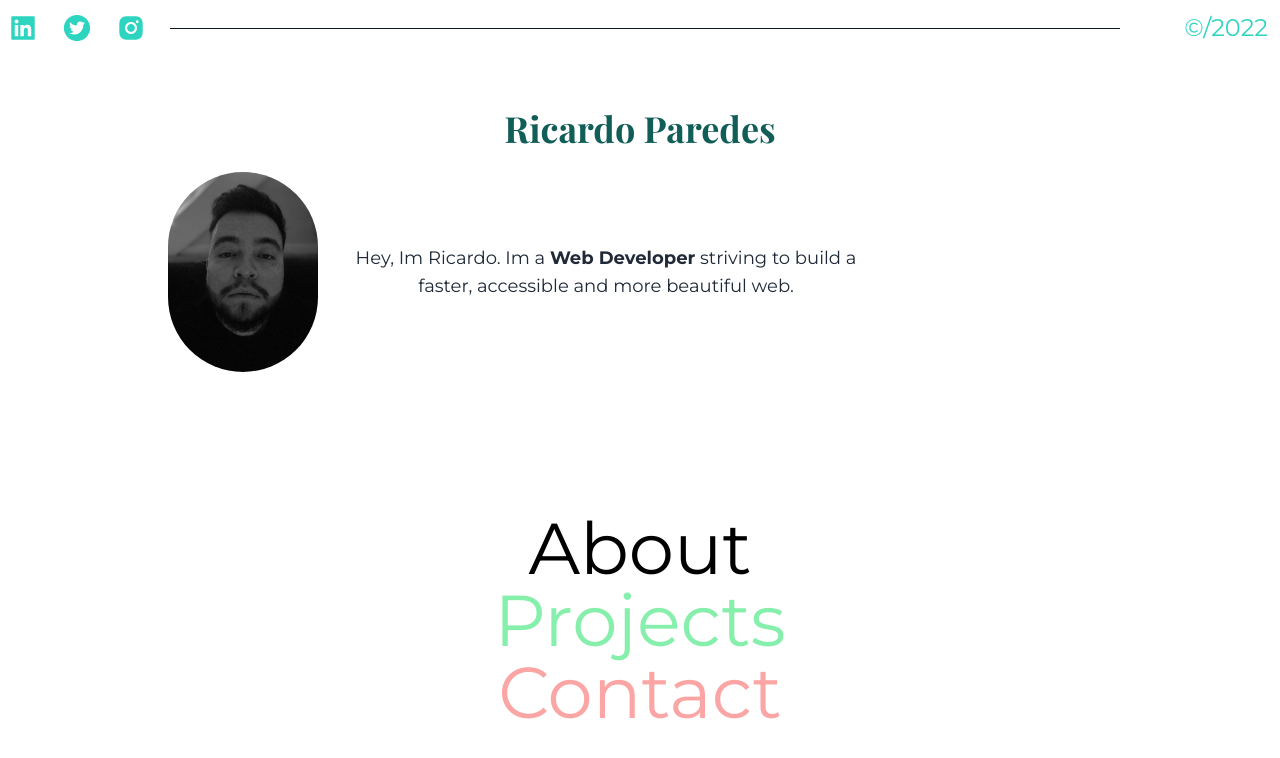
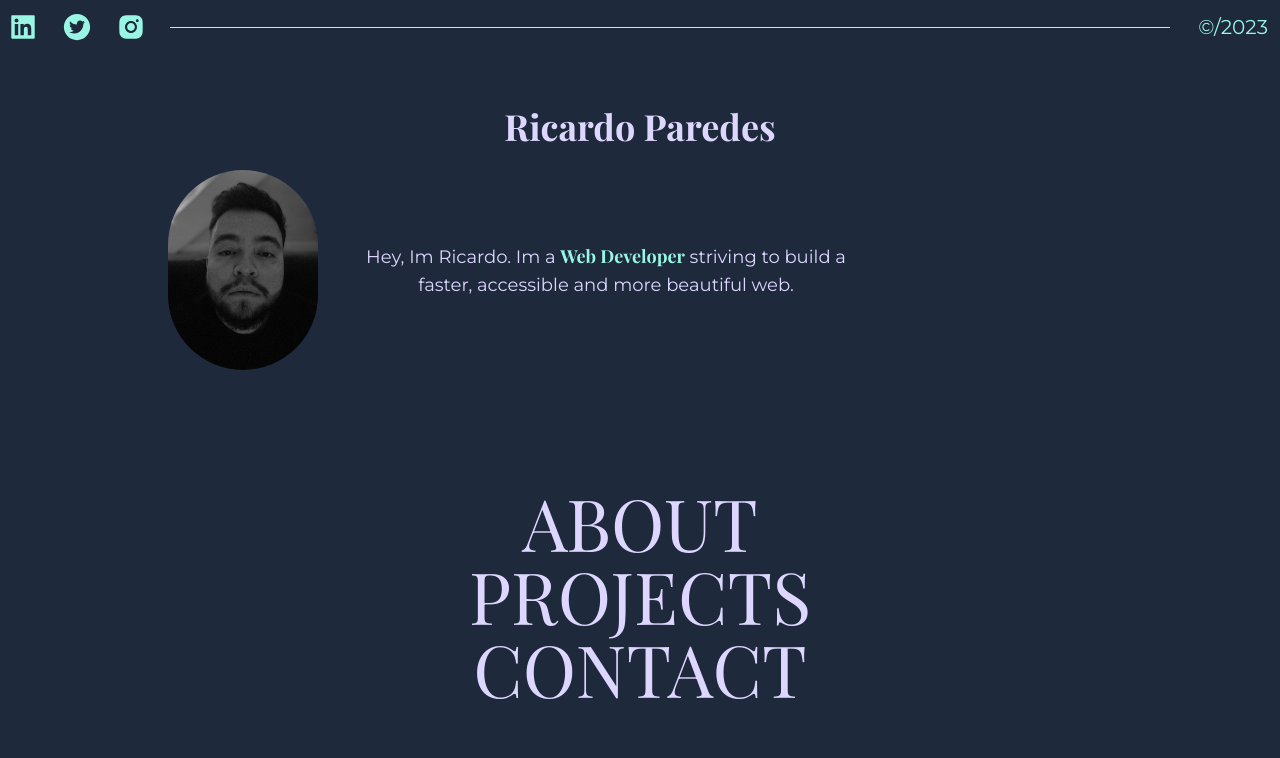
Before and after one commit to Rickypg711/port, a Next.js app: page / in a window 1280 px wide. Shown: the top 758 px of the page. Built offline with nearby package versions, Linux system fonts and the light colour scheme.

Commit message:
almost there

```diff
--- a/src/app/Components/Navbar.tsx
+++ b/src/app/Components/Navbar.tsx
@@ -13,7 +13,7 @@ export default function Navbar() {
          <div className="ml-2 mr-6">
            <Link
              href="https://www.linkedin.com/in/ricardo-paredes-a2993a205/"
-             className="text-teal-400 text-3xl"
+             className="text-teal-200 text-3xl hover:text-violet-200 transition-all"
              target="_blank"
            >
              <AiFillLinkedin />
@@ -23,7 +23,7 @@ export default function Navbar() {
      <div className="mr-6">
         <Link
              href="https://twitter.com/Rickypg711"
-             className="nav-left-link text-teal-400 text-3xl"
+             className="nav-left-link text-teal-200 text-3xl hover:text-violet-200 transition-all"
              target="_blank"
            >
              <AiFillTwitterCircle />
@@ -32,15 +32,16 @@ export default function Navbar() {
         <div className="mr-6">
           <Link
             href="https://www.instagram.com/rickyparedess/"
-            className="nav-left-link text-teal-400 text-3xl"
+            className="nav-left-link text-teal-200 text-3xl hover:text-violet-200 transition-all"
             target="_blank"
           >
             <AiFillInstagram />
           </Link>
         </div>
-        <div className=" flex-grow h-px bg-gray-900 mx-auto"></div>
-        <div className=" text-red-300">
-          <div className="  ml-16 mr-3 text-teal-400 text-2xl">©/2022</div>
+
+        <div className=" flex-grow h-px bg-violet-200 mx-auto"></div>
+        <div className="">
+          <div className="  ml-7 mr-3 text-teal-200 text-xl">©/2023</div>
         </div>
       </div>
 
--- a/src/app/about/page.tsx
+++ b/src/app/about/page.tsx
@@ -1,3 +1,19 @@
+import {Montserrat, Playfair_Display,  } from '@next/font/google'
+
+const montserrat = Montserrat({
+  weight: ['400', '700'],
+  subsets: ['latin'],
+  // variable: '--montserrat',
+});
+
+// fonts
+
+const playFairDisplay = Playfair_Display({
+  weight: ['400', '700'],
+  subsets: ['latin'],
+  variable: '--font-playFairDisplay',
+});
+
 import Link from "next/link";
 import {
   AiFillInstagram,
@@ -9,33 +25,33 @@ export default function Home() {
     <div>
       <div>
         <div className="flex mt-3 items-center">
-          <div className="ml-3 mr-7">
-            <Link href="/" className="text-teal-400 text-3xl">
-              HOME
-            </Link>
-          </div>
+        <div className="ml-3 mr-7">
+              <Link href="/" className={ `${playFairDisplay.className}  text-teal-200 text-xl hover:line-through decoration-violet-200 transition-all`}>
+                RICARDO PAREDES
+              </Link>
+            </div>
           <div className="nav-line is-pink"></div>
-          <div className=" flex-grow h-px bg-gray-900 mx-auto"></div>
+          <div className=" flex-grow h-px bg-violet-200 mx-auto"></div>
           <div className="nav-left-item nav-copyright">
-            <div className=" ml-7 mr-3 text-teal-400 text-2xl">©/2022</div>
+            <div className=" ml-7 mr-3 text-teal-200 text-xl">©/2023</div>
           </div>
         </div>
       </div>
 
       {/*  */}
-      <section className="bg-white dark:bg-gray-900 py-12 px-4 sm:px-6 lg:py-16 lg:px-8">
+      <section className=" bg-slate-800 py-12 px-4 sm:px-6 lg:py-16 lg:px-8">
         <div className="max-w-3xl mx-auto">
-          <h1 className="text-3xl font-bold font-serif text-gray-900 dark:text-white mb-5">
+    <h1 className={`${playFairDisplay.className} text-3xl font-bold  text-violet-200  mb-5`}>
             About Me
           </h1>
-          <p className="text-gray-800 dark:text-gray-400 mb-8">
-            Hey, Im Ricardo. Most folks know me as <b>aztec Warrior</b> online.
+          <p className="text-violet-200  mb-8">
+            Hey, Im Ricardo. Most folks know me as <b className="text-teal-200">aztec Warrior</b> online.
           </p>
-          <div className="prose prose-gray dark:prose-white text-gray-800 dark:text-gray-400 mb-8">
+          <div className=" text-violet-200  mb-8">
             <p>
-              Im currently the <b>VP of Developer Experience at my own thing</b>
+              Im currently the <b className={`${playFairDisplay.className} font-bold text-teal-200`}>VP of Developer Experience at my own thing</b>
               , where I lead our Developer Relations and Documentation teams. I
-              focus on <b>educating and growing</b> communities.
+              focus on <b className={`${playFairDisplay.className} font-bold text-teal-200`}>educating and growing</b> communities.
             </p>
 
             <p>
@@ -45,15 +61,15 @@ export default function Home() {
               things as a developer in this communities.
             </p>
             <p>
-              <b>I love</b> building for the web. From something as simple as a
+              <b className={`${playFairDisplay.className} font-bold text-teal-200`}>I love</b> building for the web. From something as simple as a
               single HTML file – all the way to large Next.js applications. The
               web is incredible. Anyone can become a developer, writer, or
               creator – and no one has to ask for permission. You can just
               build.
             </p>
             <p>
-              Outside of Web development, I <b>angel invest</b> in developer
-              tools companies and <b>advise early-stage startups</b>. I also do
+              Outside of Web development, I <b className={`${playFairDisplay.className} font-bold text-teal-200`}>angel invest</b> in developer
+              tools companies and <b className={`${playFairDisplay.className} font-bold text-teal-200`}>advise early-stage startups</b>. I also do
               Developer Relations consulting work, helping companies take their
               DevRel function from 0 to 1, or provide guidance on growing
               communities, content creation, and developer marketing.
@@ -70,7 +86,7 @@ export default function Home() {
             </Link> */}
             <Link
               href="mailto:paredesricardog@gmail.com"
-              className="w-full md:w-auto py-3 px-6 text-center text-gray-700 font-bold rounded-lg border border-gray-400 hover:border-blue-600 transition-all"
+              className={` ${playFairDisplay.className} w-full md:w-auto py-3 px-6 text-center text-teal-200 font-bold rounded-lg border-2 border-teal-200 hover:border-violet-200 transition-all hover:text-violet-200`}
             >
               Get in touch
             </Link>
@@ -80,7 +96,8 @@ export default function Home() {
               <div className="mr-6">
                 <Link
                   href="https://www.linkedin.com/in/ricardo-paredes-a2993a205/"
-                  className=" text-teal-400 hover:text-blue-200 text-3xl transition-all"
+                  className="text-teal-200 text-3xl hover:text-violet-200 transition-all"
+
                   target="_blank"
                 >
                   <AiFillLinkedin />
@@ -90,7 +107,8 @@ export default function Home() {
               <div className="mr-6">
                 <Link
                   href="https://twitter.com/Rickypg711"
-                  className="nav-left-link text-teal-400 text-3xl"
+                  className="text-teal-200 text-3xl hover:text-violet-200 transition-all"
+
                   target="_blank"
                 >
                   <AiFillTwitterCircle />
@@ -99,7 +117,8 @@ export default function Home() {
               <div className="mr-6">
                 <Link
                   href="https://www.instagram.com/rickyparedess/"
-                  className="nav-left-link text-teal-400 text-3xl"
+                  className="text-teal-200 text-3xl hover:text-violet-200 transition-all"
+
                   target="_blank"
                 >
                   <AiFillInstagram />
--- a/src/app/contact/page.tsx
+++ b/src/app/contact/page.tsx
@@ -1,3 +1,19 @@
+import { Montserrat, Playfair_Display } from "@next/font/google";
+
+const montserrat = Montserrat({
+  weight: ["400", "700"],
+  subsets: ["latin"],
+  // variable: '--montserrat',
+});
+
+// fonts
+
+const playFairDisplay = Playfair_Display({
+  weight: ["400", "700"],
+  subsets: ["latin"],
+  variable: "--font-playFairDisplay",
+});
+
 import Link from "next/link";
 import {
   AiFillInstagram,
@@ -13,25 +29,31 @@ export default function Navbar() {
         <div>
           <div className="flex mt-3 items-center">
             <div className="ml-3 mr-7">
-              <Link href="/" className="text-teal-400 text-3xl">
-                HOME
+              <Link
+                href="/"
+                className={`${playFairDisplay.className}  text-teal-200 text-xl hover:line-through decoration-violet-200 transition-all`}
+              >
+                RICARDO PAREDES
               </Link>
             </div>
             <div className="nav-line is-pink"></div>
-            <div className=" flex-grow h-px bg-gray-900 mx-auto"></div>
+            <div className=" flex-grow h-px bg-violet-200 mx-auto"></div>
             <div className="nav-left-item nav-copyright">
-              <div className=" ml-7 mr-3 text-teal-400 text-2xl">©/2022</div>
+              <div className=" ml-7 mr-3 text-teal-200 text-xl">©/2023</div>
             </div>
           </div>
         </div>
+
+
+
         {/*  */}
         <div className="wrapper wf-section">
           <div className="section-left">
             <div className="content">
               <div className="header-mask my-14 lg:my-52 text-yellow-300 sm:mb-1 md:pt-10">
-              <h1 className=" font- align-left transform -translate-y-2vh scale-100 rotate-x-0 rotate-y-0 rotate-z-0 skew-0 preserve-3d text-center font-grandslang text-7xl leading-none">
-    Hello.
-  </h1>
+                <h1 className=" font- align-left transform -translate-y-2vh scale-100 rotate-x-0 rotate-y-0 rotate-z-0 skew-0 preserve-3d text-center font-grandslang text-7xl leading-none">
+                  Hello.
+                </h1>
               </div>
 
               <div className="description-mask">
@@ -47,54 +69,25 @@ export default function Navbar() {
                   </Link> */}
                   <br />
                   <br />
-                  Email:{" "}
-
-                  <br />
+                  Email: <br />
                   On the Internet: {/*  */}
                   {/* <div className="flex flex-row justify-center py-3 px-6 md:items-center md:justify-between">
-                    <div className="mr-6">
-                      <Link
-                        href="https://www.linkedin.com/in/ricardo-paredes-a2993a205/"
-                        className=" text-teal-400 hover:text-blue-200 text-3xl transition-all"
-                        target="_blank"
-                      >
-                        <AiFillLinkedin />
-                      </Link>
-                    </div>
 
-                    <div className="mr-6">
-                      <Link
-                        href="https://twitter.com/Rickypg711"
-                        className="nav-left-link text-teal-400 text-3xl"
-                        target="_blank"
-                      >
-                        <AiFillTwitterCircle />
-                      </Link>
-                    </div>
-                    <div className="mr-6">
-                      <Link
-                        href="https://www.instagram.com/rickyparedess/"
-                        className="nav-left-link text-teal-400 text-3xl"
-                        target="_blank"
-                      >
-                        <AiFillInstagram />
-                      </Link>
-                    </div>
-                  </div> */}
                   {/*  */}
 
-                  <div className="flex flex-col md:flex-row md:items-center md:justify-between">
-            {/* <Link
-              href=""
-              rel="noopener noreferrer"
-              target="_blank"
-              className="w-full md:w-auto mb-4 md:mb-0 md:mr-4 py-3 px-6 text-center text-white font-bold rounded-lg bg-blue-600 hover:bg-blue-700 transition-all"
-            >
-              Follow me on Twitter
-            </Link> */}
+
+
+                  {/*  */}
+                  <br />
+                </p>
+              </div>
+
+              {/* link bottom */}
+              <div className="pt-7 flex flex-col md:flex-row md:items-center md:justify-between">
+
             <Link
               href="mailto:paredesricardog@gmail.com"
-              className="w-full md:w-auto py-3 px-6 text-center text-gray-700 font-bold rounded-lg border border-gray-400 hover:border-blue-600 transition-all"
+              className={` ${playFairDisplay.className} w-full md:w-auto py-3 px-6 text-center text-teal-200 font-bold rounded-lg border-2 border-teal-200 hover:border-violet-200 transition-all hover:text-violet-200`}
             >
               Get in touch
             </Link>
@@ -104,7 +97,8 @@ export default function Navbar() {
               <div className="mr-6">
                 <Link
                   href="https://www.linkedin.com/in/ricardo-paredes-a2993a205/"
-                  className=" text-teal-400 hover:text-blue-200 text-3xl transition-all"
+                  className="text-teal-200 text-3xl hover:text-violet-200 transition-all"
+
                   target="_blank"
                 >
                   <AiFillLinkedin />
@@ -114,7 +108,8 @@ export default function Navbar() {
               <div className="mr-6">
                 <Link
                   href="https://twitter.com/Rickypg711"
-                  className="nav-left-link text-teal-400 text-3xl"
+                  className="text-teal-200 text-3xl hover:text-violet-200 transition-all"
+
                   target="_blank"
                 >
                   <AiFillTwitterCircle />
@@ -123,7 +118,8 @@ export default function Navbar() {
               <div className="mr-6">
                 <Link
                   href="https://www.instagram.com/rickyparedess/"
-                  className="nav-left-link text-teal-400 text-3xl"
+                  className="text-teal-200 text-3xl hover:text-violet-200 transition-all"
+
                   target="_blank"
                 >
                   <AiFillInstagram />
@@ -133,11 +129,6 @@ export default function Navbar() {
 
             {/*  */}
           </div>
-
-                  {/*  */}
-                  <br />
-                </p>
-              </div>
             </div>
           </div>
         </div>
--- a/src/app/layout.tsx
+++ b/src/app/layout.tsx
@@ -25,7 +25,7 @@ export default function RootLayout({
         head.tsx. Find out more at https://beta.nextjs.org/docs/api-reference/file-conventions/head
       */}
       <head />
-      <body className={` ${montserrat.className} overflow-auto min-h-screen m-0`}>{children}</body>
+      <body className={` bg-slate-800 text-violet-200 ${montserrat.className} overflow-auto min-h-screen m-0`}>{children}</body>
     </html>
   )
 }
--- a/src/app/page.tsx
+++ b/src/app/page.tsx
@@ -2,17 +2,17 @@ import Link from "next/link";
 import Navbar from "./Components/Navbar";
 import Image from "next/image";
 import me from "../../public/IMG_0085.jpeg";
-import {Montserrat, Playfair_Display,  } from '@next/font/google'
+import { Montserrat, Playfair_Display } from "@next/font/google";
 
 const montserrat = Montserrat({
-  weight: ['400', '700'],
-  subsets: ['latin'],
+  weight: ["400", "700"],
+  subsets: ["latin"],
   // variable: '--montserrat',
 });
 
 const playFairDisplay = Playfair_Display({
-  weight: ['400', '700'],
-  subsets: ['latin'],
+  weight: ["400", "700"],
+  subsets: ["latin"],
   // variable: '--font-playFairDisplay',
 });
 
@@ -24,10 +24,12 @@ export default function Home() {
         {/*  */}
         {/* leading-7 */}
 
-        <section className="topHero bg-white dark:bg-gray-900 py-8 md:py-16  px-5 text-center">
+        <section className=" py-8 md:py-16  px-5 text-center">
           <div className="max-w-5xl mx-auto px-6 md:px-8 lg:px-10">
             <div className="header-mask">
-            <h1 className={` ${playFairDisplay.className} text-3xl md:text-4xl font-bold text-teal-800 dark:text-white mb-6`}>
+              <h1
+                className={` ${playFairDisplay.className} text-3xl md:text-4xl font-bold  mb-6`}
+              >
                 Ricardo Paredes
               </h1>
             </div>
@@ -41,9 +43,14 @@ export default function Home() {
                 className="hidden md:block rounded-full object-cover grayscale"
               />
 
-              <p className="text-gray-800 dark:text-white text-lg font-medium max-w-lg">
-                Hey, Im Ricardo. Im a <b>Web Developer</b> striving to build a
-                faster, accessible and more beautiful web.
+              <p className=" text-lg font-medium max-w-lg">
+                Hey, Im Ricardo. Im a{" "}
+                <b
+                  className={`${playFairDisplay.className} font-bold text-teal-200`}
+                >
+                  Web Developer
+                </b>{" "}
+                striving to build a faster, accessible and more beautiful web.
               </p>
             </div>
           </div>
@@ -51,20 +58,26 @@ export default function Home() {
         {/*  */}
 
         {/*  */}
-        <section className="bottom pt-11 pb-11 mb-2">
-          <div className="section-right text-center">
+        <section className="bottom pt-5 pb-11 mb-2 ">
+          <div className="section-right text-center mx-auto px-2">
             <div className="nav">
               {/* aboiut */}
               <div className="nav-item">
-                <Link href="/about" className="nav-link text-7xl">
-                  About
+                <Link
+                  href="/about"
+                  className={`${playFairDisplay.className} text-7xl transition-all hover:line-through decoration-teal-200 `}
+                >
+                  ABOUT
                 </Link>
               </div>
 
               {/* work */}
               <div className="nav-item">
-                <Link href="/projects" className="nav-link text-7xl text-green-300">
-                  Projects
+                <Link
+                  href="/projects"
+                  className={`${playFairDisplay.className} text-7xl transition-all hover:line-through decoration-teal-200 `}
+                >
+                  PROJECTS
                 </Link>
               </div>
 
@@ -72,9 +85,9 @@ export default function Home() {
               <div className="nav-item">
                 <Link
                   href="/contact"
-                  className="nav-link text-7xl  text-red-300 "
+                  className={`${playFairDisplay.className} text-7xl transition-all hover:line-through decoration-teal-200 `}
                 >
-                  Contact
+                  CONTACT
                 </Link>
               </div>
             </div>
--- a/src/app/projects/page.tsx
+++ b/src/app/projects/page.tsx
@@ -1,6 +1,42 @@
+import Link from "next/link";
+import {Montserrat, Playfair_Display,  } from '@next/font/google'
+
+const montserrat = Montserrat({
+  weight: ['400', '700'],
+  subsets: ['latin'],
+  // variable: '--montserrat',
+});
+
+// fonts
+
+const playFairDisplay = Playfair_Display({
+  weight: ['400', '700'],
+  subsets: ['latin'],
+  variable: '--font-playFairDisplay',
+});
 export default function ComingSoon() {
-    return (
+  return (
+    <div>
 
-        <div className=" text-3xl md:text-4xl lg:text-7xl grid h-screen place-items-center m-auto bg-black text-gray-100 dark:bg-orange-200 dark:text-black">COMING SOON.......</div>
-    )
+<div>
+<div className="flex mt-3 items-center">
+        <div className="ml-3 mr-7">
+              <Link href="/" className={ `${playFairDisplay.className}  text-teal-200 text-xl hover:line-through decoration-violet-200 transition-all`}>
+                RICARDO PAREDES
+              </Link>
+            </div>
+          <div className="nav-line is-pink"></div>
+          <div className=" flex-grow h-px bg-violet-200 mx-auto"></div>
+          <div className="nav-left-item nav-copyright">
+            <div className=" ml-7 mr-3 text-teal-200 text-xl">©/2023</div>
+          </div>
+        </div>
+        </div>
+
+        {/*  */}
+      <div className=" relative text-4xl md:text-4xl lg:text-7xl grid h-screen place-items-center  text-center m-auto bg-slate-800 text-violet-200 dark:bg-orange-200 dark:text-black">
+        COMING SOON.......
+      </div>
+    </div>
+  );
 }
```
